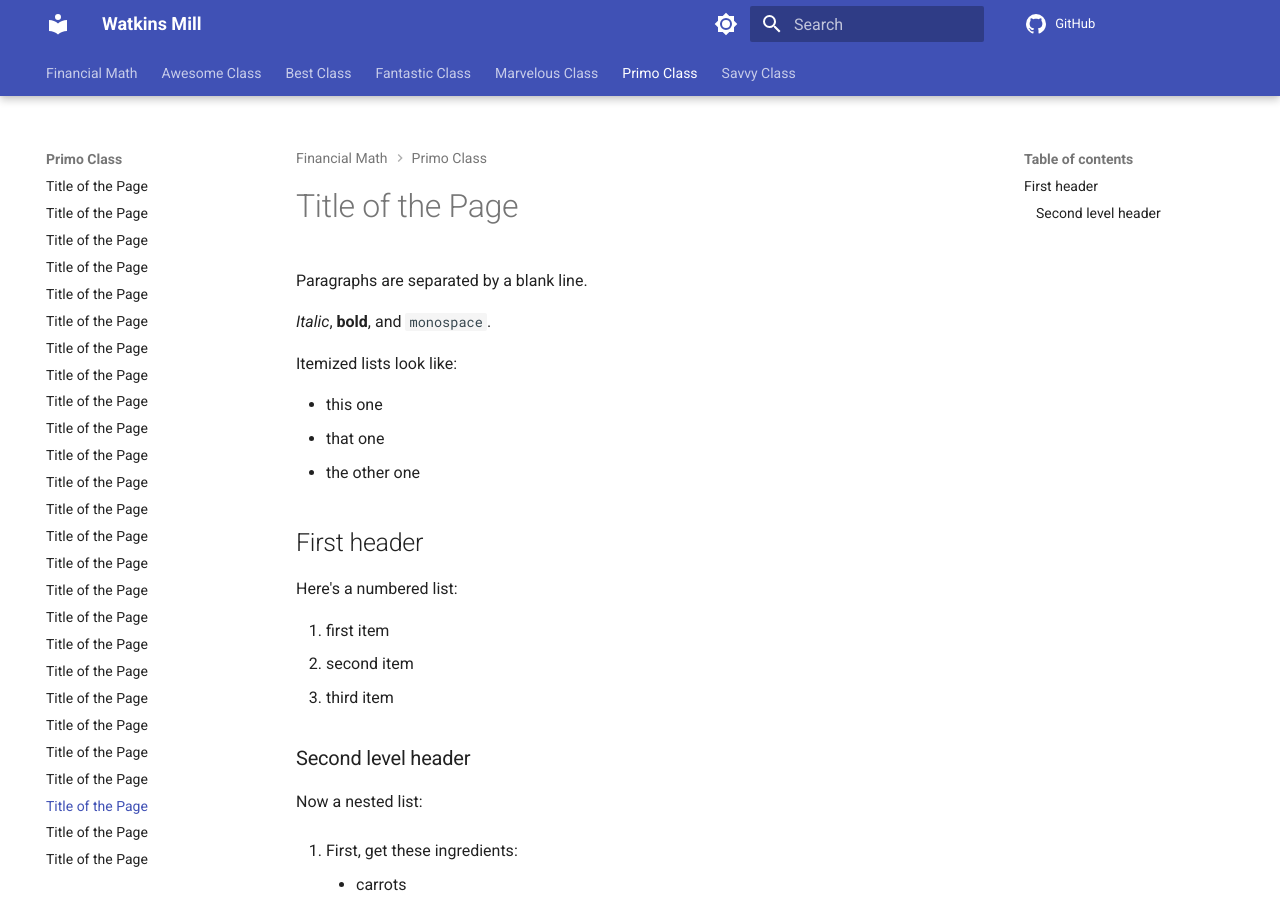
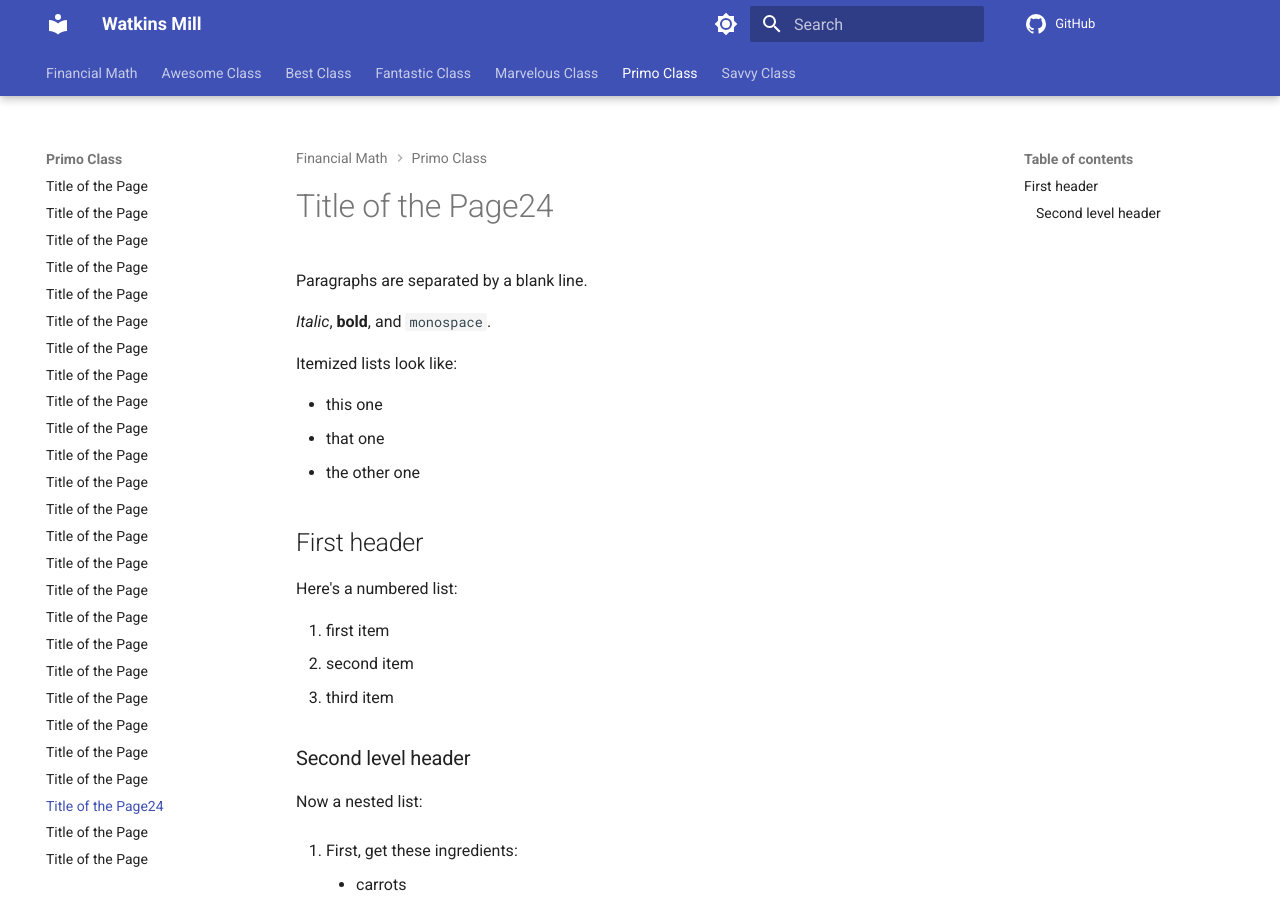
Before and after one commit to drjmarino/website, an MkDocs documentation site: the page built from docs/primo/human24.md, in a window 1280 px wide and 900 px high. Built offline with MkDocs 1.6.1 and Material for MkDocs 9.7.7, drawn with Linux system fonts in a browser that asks for light colours; comment, search, counter and statistics services are not loaded.

Commit message:
Update human24.md

```diff
--- a/docs/primo/human24.md
+++ b/docs/primo/human24.md
@@ -1,4 +1,4 @@
-# Title of the Page
+# Title of the Page24
 
 Paragraphs are separated by a blank line.
 
```
